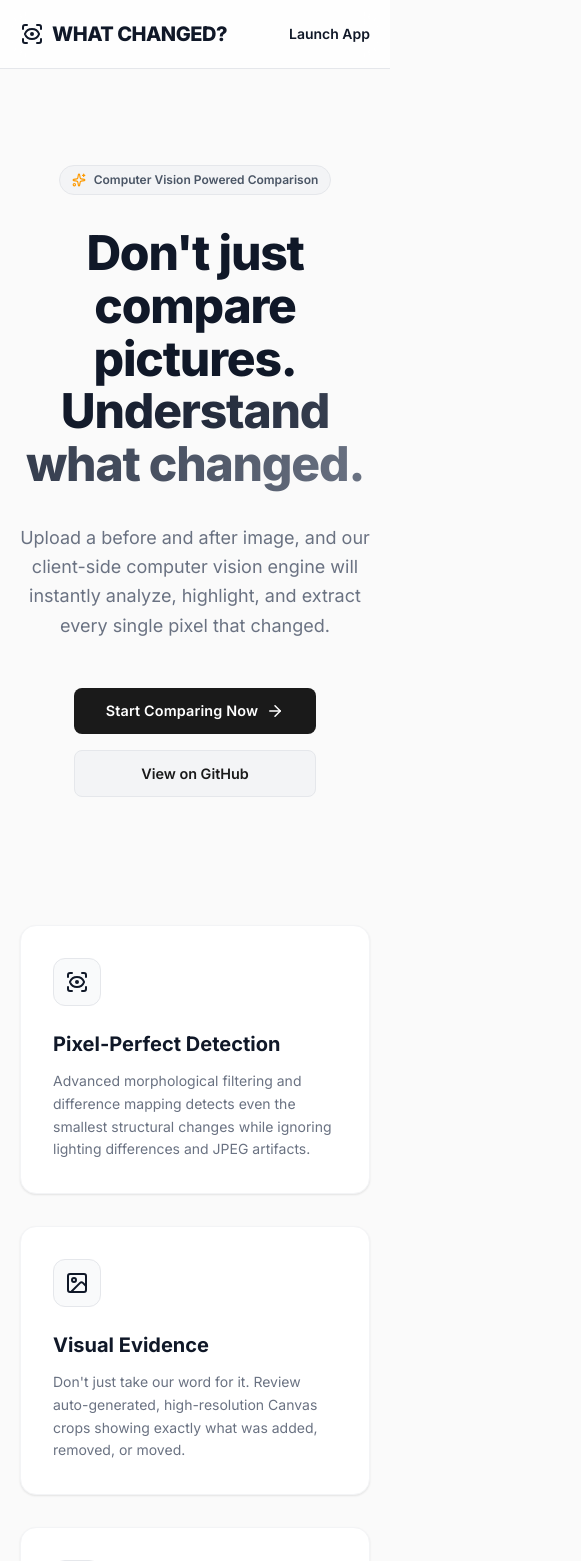
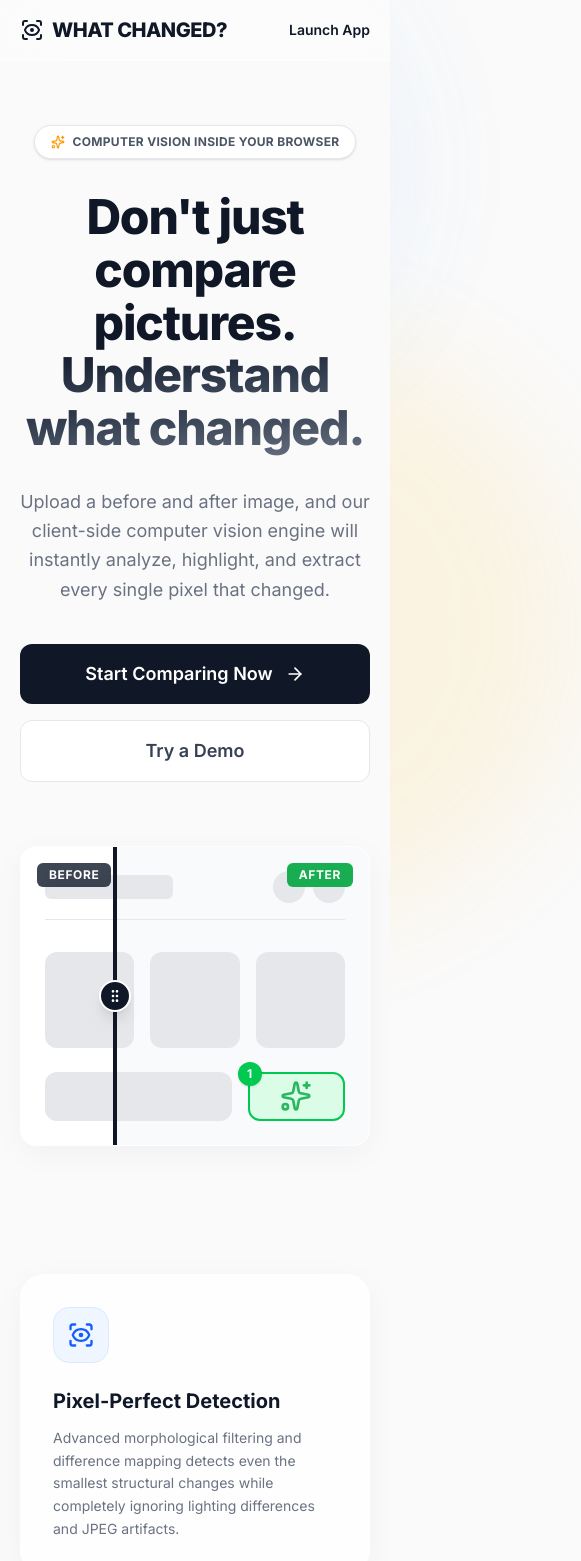
Before and after one commit to ankitadotdev/githubcopilot-devday, a React (Vite) app: page / in a window 390 px wide. Shown: the top 1561 px of the page, 581 px wide, since content can reach past the window. Built offline with nearby package versions, Linux system fonts and the light colour scheme.

Commit message:
feat: revamp landing page with interactive CSS mockup and glassmorphism

```diff
--- a/src/components/LandingPage.tsx
+++ b/src/components/LandingPage.tsx
@@ -1,16 +1,124 @@
-
-import { ArrowRight, Image as ImageIcon, Sparkles, ScanEye, Zap } from "lucide-react";
+import React, { useState, useEffect } from "react";
+import { ArrowRight, Image as ImageIcon, Sparkles, ScanEye, Zap, GripVertical } from "lucide-react";
 
 interface LandingPageProps {
   onStart: () => void;
 }
 
+// Interactive CSS-based Mockup of the Comparison Slider
+function HeroInteractiveMockup() {
+  const [sliderPosition, setSliderPosition] = useState(50);
+  const [isHovered, setIsHovered] = useState(false);
+
+  // Auto-play the slider slightly to draw attention if not hovered
+  useEffect(() => {
+    if (isHovered) return;
+    const interval = setInterval(() => {
+      setSliderPosition((prev) => {
+        const time = Date.now() / 1500; // Speed
+        return 50 + Math.sin(time) * 30; // Oscillate between 20% and 80%
+      });
+    }, 50);
+    return () => clearInterval(interval);
+  }, [isHovered]);
+
+  return (
+    <div
+      className="relative w-full max-w-3xl mx-auto h-[300px] md:h-[400px] rounded-2xl overflow-hidden glass-panel border border-white/60 shadow-2xl animate-float cursor-ew-resize"
+      onMouseEnter={() => setIsHovered(true)}
+      onMouseLeave={() => setIsHovered(false)}
+      onMouseMove={(e) => {
+        if (!isHovered) return;
+        const rect = e.currentTarget.getBoundingClientRect();
+        const x = Math.max(0, Math.min(100, ((e.clientX - rect.left) / rect.width) * 100));
+        setSliderPosition(x);
+      }}
+    >
+      {/* Background (After State) */}
+      <div className="absolute inset-0 bg-gray-50 p-6 flex flex-col gap-4">
+        {/* Fake Dashboard UI */}
+        <div className="flex justify-between items-center mb-4 border-b border-gray-200 pb-4">
+          <div className="w-32 h-6 bg-gray-200 rounded-md"></div>
+          <div className="flex gap-2">
+            <div className="w-8 h-8 bg-gray-200 rounded-full"></div>
+            <div className="w-8 h-8 bg-gray-200 rounded-full"></div>
+          </div>
+        </div>
+        <div className="grid grid-cols-3 gap-4">
+          <div className="h-24 bg-gray-200 rounded-xl"></div>
+          <div className="h-24 bg-gray-200 rounded-xl"></div>
+          <div className="h-24 bg-gray-200 rounded-xl"></div>
+        </div>
+        <div className="flex-1 flex gap-4 mt-2">
+          <div className="flex-[2] bg-gray-200 rounded-xl h-full"></div>
+
+          {/* THE CHANGE: Added item highlighted with a semantic marker */}
+          <div className="flex-1 bg-green-100 rounded-xl h-full border-2 border-green-500 relative flex items-center justify-center">
+             <div className="absolute -top-3 -left-3 w-6 h-6 rounded-full bg-green-500 text-white text-xs font-bold flex items-center justify-center shadow-sm z-20">1</div>
+             <Sparkles className="text-green-600 animate-pulse-slow" size={32} />
+          </div>
+        </div>
+      </div>
+
+      {/* Foreground (Before State) - Clipped */}
+      <div
+        className="absolute inset-0 bg-white p-6 flex flex-col gap-4 overflow-hidden border-r-2 border-white"
+        style={{ width: `${sliderPosition}%` }}
+      >
+        <div className="min-w-[700px] h-full flex flex-col gap-4">
+          <div className="flex justify-between items-center mb-4 border-b border-gray-200 pb-4">
+            <div className="w-32 h-6 bg-gray-200 rounded-md"></div>
+            <div className="flex gap-2">
+              <div className="w-8 h-8 bg-gray-200 rounded-full"></div>
+              <div className="w-8 h-8 bg-gray-200 rounded-full"></div>
+            </div>
+          </div>
+          <div className="grid grid-cols-3 gap-4">
+            <div className="h-24 bg-gray-200 rounded-xl"></div>
+            <div className="h-24 bg-gray-200 rounded-xl"></div>
+            <div className="h-24 bg-gray-200 rounded-xl"></div>
+          </div>
+          <div className="flex-1 flex gap-4 mt-2">
+            <div className="flex-[2] bg-gray-200 rounded-xl h-full"></div>
+
+            {/* THE MISSING CHANGE: Empty space where the new item will be */}
+            <div className="flex-1 border-2 border-dashed border-gray-200 rounded-xl h-full"></div>
+          </div>
+        </div>
+      </div>
+
+      {/* Slider Handle */}
+      <div
+        className="absolute top-0 bottom-0 w-1 bg-gray-900 z-30 transition-none pointer-events-none"
+        style={{ left: `calc(${sliderPosition}% - 2px)` }}
+      >
+        <div className="absolute top-1/2 left-1/2 -translate-x-1/2 -translate-y-1/2 w-8 h-8 bg-gray-900 rounded-full flex items-center justify-center shadow-lg border-2 border-white">
+          <GripVertical size={16} className="text-white" />
+        </div>
+      </div>
+
+      {/* Labels */}
+      <div className="absolute top-4 left-4 bg-gray-900/80 text-white px-3 py-1 rounded-md text-xs font-bold uppercase tracking-wider backdrop-blur-sm z-40 pointer-events-none">
+        Before
+      </div>
+      <div className="absolute top-4 right-4 bg-green-600/90 text-white px-3 py-1 rounded-md text-xs font-bold uppercase tracking-wider backdrop-blur-sm z-40 pointer-events-none">
+        After
+      </div>
+    </div>
+  );
+}
+
 export function LandingPage({ onStart }: LandingPageProps) {
   return (
-    <div className="min-h-screen flex flex-col bg-[#fafafa]">
+    <div className="min-h-screen flex flex-col bg-[#fafafa] overflow-hidden">
+      {/* Dynamic Background */}
+      <div className="absolute inset-0 bg-[radial-gradient(ellipse_at_top,_var(--tw-gradient-stops))] from-gray-200/50 via-[#fafafa] to-[#fafafa] -z-10"></div>
+      <div className="absolute top-[-10%] right-[-5%] w-[500px] h-[500px] bg-blue-400/10 rounded-full blur-3xl -z-10 animate-pulse-slow"></div>
+      <div className="absolute bottom-[-10%] left-[-5%] w-[600px] h-[600px] bg-amber-400/10 rounded-full blur-3xl -z-10 animate-pulse-slow" style={{ animationDelay: "2s" }}></div>
+
       {/* Header */}
-      <header className="border-b border-gray-200 bg-white/80 backdrop-blur-md sticky top-0 z-50">
-        <div className="max-w-5xl mx-auto px-5 py-5 flex items-center justify-between">
+      <header className="border-b border-white/40 bg-white/40 backdrop-blur-xl sticky top-0 z-50">
+        <div className="max-w-6xl mx-auto px-5 py-4 flex items-center justify-between">
           <div className="flex items-center gap-2">
             <ScanEye size={24} className="text-gray-900" />
             <span className="text-xl font-extrabold text-gray-900 tracking-tight">
@@ -27,70 +135,80 @@ export function LandingPage({ onStart }: LandingPageProps) {
       </header>
 
       {/* Hero Section */}
-      <main className="flex-1 flex flex-col items-center text-center px-5 pt-24 pb-16">
-        <div className="inline-flex items-center gap-2 px-3 py-1.5 rounded-full bg-gray-100 text-xs font-semibold text-gray-600 mb-8 border border-gray-200">
-          <Sparkles size={14} className="text-amber-500" />
-          <span>Computer Vision Powered Comparison</span>
+      <main className="flex-1 flex flex-col items-center text-center px-5 pt-16 md:pt-24 pb-20">
+
+        {/* Animated Badge */}
+        <div className="opacity-0 animate-fade-in-up" style={{ animationDelay: "0.1s" }}>
+          <div className="inline-flex items-center gap-2 px-4 py-2 rounded-full bg-white border border-gray-200 shadow-sm text-xs font-bold tracking-wide text-gray-600 mb-8 uppercase">
+            <Sparkles size={14} className="text-amber-500" />
+            <span>Computer Vision inside your browser</span>
+          </div>
         </div>
 
-        <h1 className="text-5xl md:text-7xl font-extrabold text-gray-900 tracking-tight max-w-4xl leading-[1.1]">
+        {/* Headline */}
+        <h1 className="opacity-0 animate-fade-in-up text-5xl md:text-7xl font-extrabold text-gray-900 tracking-tight max-w-4xl leading-[1.1]" style={{ animationDelay: "0.2s" }}>
           Don't just compare pictures.<br />
-          <span className="text-transparent bg-clip-text bg-gradient-to-r from-gray-900 to-gray-500">
+          <span className="text-gradient">
             Understand what changed.
           </span>
         </h1>
 
-        <p className="mt-8 text-lg md:text-xl text-gray-500 max-w-2xl leading-relaxed">
+        {/* Subheadline */}
+        <p className="opacity-0 animate-fade-in-up mt-8 text-lg md:text-xl text-gray-500 max-w-2xl leading-relaxed" style={{ animationDelay: "0.3s" }}>
           Upload a before and after image, and our client-side computer vision engine will instantly analyze, highlight, and extract every single pixel that changed.
         </p>
 
-        <div className="mt-12 flex flex-col sm:flex-row items-center gap-4">
+        {/* CTA Buttons */}
+        <div className="opacity-0 animate-fade-in-up mt-10 flex flex-col sm:flex-row items-center gap-4 w-full sm:w-auto z-10" style={{ animationDelay: "0.4s" }}>
           <button
             onClick={onStart}
-            className="button-primary flex items-center gap-2 text-base px-8 py-4 w-full sm:w-auto"
+            className="bg-gray-900 text-white font-semibold rounded-xl px-8 py-4 w-full sm:w-auto text-lg transition-all hover:bg-gray-800 hover:shadow-xl hover:-translate-y-0.5 active:translate-y-0 flex items-center justify-center gap-3"
           >
             Start Comparing Now
-            <ArrowRight size={18} />
+            <ArrowRight size={20} />
           </button>
-          <a
-            href="https://github.com/ankitadotdev/githubcopilot-devday"
-            target="_blank"
-            rel="noopener noreferrer"
-            className="button-secondary flex items-center justify-center gap-2 text-base px-8 py-4 w-full sm:w-auto"
+          <button
+            onClick={onStart}
+            className="bg-white text-gray-700 font-semibold rounded-xl px-8 py-4 w-full sm:w-auto text-lg border border-gray-200 transition-all hover:bg-gray-50 hover:shadow-md flex items-center justify-center gap-3"
           >
-            View on GitHub
-          </a>
+            Try a Demo
+          </button>
+        </div>
+
+        {/* Interactive Mockup */}
+        <div className="opacity-0 animate-fade-in-up w-full mt-16 md:mt-24 perspective-1000" style={{ animationDelay: "0.5s" }}>
+          <HeroInteractiveMockup />
         </div>
 
         {/* Feature Grid */}
-        <div className="mt-32 grid grid-cols-1 md:grid-cols-3 gap-8 max-w-5xl w-full text-left">
-          <div className="bg-white p-8 rounded-2xl border border-gray-100 card-shadow">
-            <div className="w-12 h-12 bg-gray-50 rounded-xl flex items-center justify-center mb-6 border border-gray-200">
-              <ScanEye size={24} className="text-gray-900" />
+        <div className="opacity-0 animate-fade-in-up mt-32 grid grid-cols-1 md:grid-cols-3 gap-6 max-w-6xl w-full text-left" style={{ animationDelay: "0.6s" }}>
+          <div className="glass-panel p-8 rounded-3xl hover:-translate-y-1 transition-transform duration-300">
+            <div className="w-14 h-14 bg-blue-50 rounded-2xl flex items-center justify-center mb-6 border border-blue-100">
+              <ScanEye size={28} className="text-blue-600" />
             </div>
             <h3 className="text-xl font-bold text-gray-900 mb-3">Pixel-Perfect Detection</h3>
             <p className="text-gray-500 leading-relaxed text-sm">
-              Advanced morphological filtering and difference mapping detects even the smallest structural changes while ignoring lighting differences and JPEG artifacts.
+              Advanced morphological filtering and difference mapping detects even the smallest structural changes while completely ignoring lighting differences and JPEG artifacts.
             </p>
           </div>
 
-          <div className="bg-white p-8 rounded-2xl border border-gray-100 card-shadow">
-            <div className="w-12 h-12 bg-gray-50 rounded-xl flex items-center justify-center mb-6 border border-gray-200">
-              <ImageIcon size={24} className="text-gray-900" />
+          <div className="glass-panel p-8 rounded-3xl hover:-translate-y-1 transition-transform duration-300">
+            <div className="w-14 h-14 bg-amber-50 rounded-2xl flex items-center justify-center mb-6 border border-amber-100">
+              <ImageIcon size={28} className="text-amber-600" />
             </div>
-            <h3 className="text-xl font-bold text-gray-900 mb-3">Visual Evidence</h3>
+            <h3 className="text-xl font-bold text-gray-900 mb-3">Visual Evidence Crops</h3>
             <p className="text-gray-500 leading-relaxed text-sm">
-              Don't just take our word for it. Review auto-generated, high-resolution Canvas crops showing exactly what was added, removed, or moved.
+              Don't just take our word for it. Review auto-generated, high-resolution Canvas crops showing a direct side-by-side view of exactly what was added, removed, or moved.
             </p>
           </div>
 
-          <div className="bg-white p-8 rounded-2xl border border-gray-100 card-shadow">
-            <div className="w-12 h-12 bg-gray-50 rounded-xl flex items-center justify-center mb-6 border border-gray-200">
-              <Zap size={24} className="text-gray-900" />
+          <div className="glass-panel p-8 rounded-3xl hover:-translate-y-1 transition-transform duration-300">
+            <div className="w-14 h-14 bg-green-50 rounded-2xl flex items-center justify-center mb-6 border border-green-100">
+              <Zap size={28} className="text-green-600" />
             </div>
-            <h3 className="text-xl font-bold text-gray-900 mb-3">100% Client-Side</h3>
+            <h3 className="text-xl font-bold text-gray-900 mb-3">100% Client-Side Privacy</h3>
             <p className="text-gray-500 leading-relaxed text-sm">
-              Your images never leave your browser. All analysis, blurring, thresholding, and comparison happens locally on your machine for ultimate privacy.
+              Your sensitive images never leave your browser. All analysis, blurring, thresholding, and comparison happens locally on your machine for ultimate security and speed.
             </p>
           </div>
         </div>
--- a/src/index.css
+++ b/src/index.css
@@ -1,354 +1,167 @@
 @import "tailwindcss";
 
-* {
-  box-sizing: border-box;
+@theme {
+  --font-sans: "Inter", system-ui, sans-serif;
+
+  /* Semantic colors for changes */
+  --color-removed: #dc2626;
+  --color-added: #16a34a;
+  --color-moved: #d97706;
+  --color-modified: #2563eb;
+  --color-uncertain: #6b7280;
+
+  --animate-fade-in-up: fade-in-up 0.8s cubic-bezier(0.16, 1, 0.3, 1) forwards;
+  --animate-float: float 6s ease-in-out infinite;
+  --animate-pulse-slow: pulse-slow 4s ease-in-out infinite;
 }
 
-html {
-  scroll-behavior: smooth;
+@layer base {
+  body {
+    @apply antialiased text-gray-900 bg-[#fafafa];
+  }
 }
 
-body {
-  margin: 0;
-  background: #fafafa;
-  color: #1a1a1a;
-  -webkit-font-smoothing: antialiased;
-  -moz-osx-font-smoothing: grayscale;
-  font-family: 'Inter', -apple-system, BlinkMacSystemFont, 'Segoe UI', 'Roboto',
-    'Helvetica Neue', Arial, sans-serif;
+@layer utilities {
+  .card-shadow {
+    box-shadow: 0 4px 20px -2px rgba(0, 0, 0, 0.05),
+                0 0 3px rgba(0,0,0,0.02);
   }
 
-#root {
-  min-height: 100vh;
-  display: flex;
-  flex-direction: column;
+  .glass-panel {
+    @apply bg-white/70 backdrop-blur-xl border border-white/40 shadow-[0_8px_32px_rgba(0,0,0,0.04)];
   }
 
-/* ──── Buttons ──── */
-.button-primary {
-  background-color: #1a1a1a;
-  color: white;
-  font-weight: 600;
-  padding: 0.75rem 2rem;
-  border-radius: 8px;
-  transition: all 0.15s ease;
-  border: none;
-  cursor: pointer;
-  font-size: 0.9rem;
-  letter-spacing: 0.01em;
+  .text-gradient {
+    @apply text-transparent bg-clip-text bg-gradient-to-br from-gray-900 via-gray-700 to-gray-500;
+  }
 }
 
-.button-primary:hover:not(:disabled) {
-  background-color: #000;
-  transform: translateY(-1px);
-  box-shadow: 0 4px 12px rgba(0, 0, 0, 0.15);
-}
-
-.button-primary:disabled {
-  background-color: #d1d5db;
-  color: #9ca3af;
-  cursor: not-allowed;
+@layer components {
+  /* Buttons */
+  .button-primary {
+    @apply bg-gray-900 text-white font-semibold rounded-lg px-5 py-2.5 transition-all
+           hover:bg-gray-800 active:scale-[0.98] shadow-sm hover:shadow-md
+           disabled:opacity-50 disabled:cursor-not-allowed disabled:active:scale-100;
   }
 
   .button-secondary {
-  background-color: #f3f4f6;
-  color: #1a1a1a;
-  font-weight: 600;
-  padding: 0.75rem 2rem;
-  border-radius: 8px;
-  transition: all 0.15s ease;
-  border: 1px solid #e5e7eb;
-  cursor: pointer;
-  font-size: 0.9rem;
-}
-
-.button-secondary:hover:not(:disabled) {
-  background-color: #e5e7eb;
-  border-color: #d1d5db;
-  transform: translateY(-1px);
-  box-shadow: 0 2px 8px rgba(0, 0, 0, 0.06);
-}
-
-.button-secondary:disabled {
-  opacity: 0.5;
-  cursor: not-allowed;
+    @apply bg-white text-gray-700 font-semibold rounded-lg px-5 py-2.5 border border-gray-200
+           transition-all hover:bg-gray-50 hover:border-gray-300 active:scale-[0.98]
+           disabled:opacity-50 disabled:cursor-not-allowed;
   }
 
   .button-sm {
-  background-color: #1a1a1a;
-  color: white;
-  font-weight: 500;
-  padding: 0.4rem 0.85rem;
-  border-radius: 6px;
-  transition: all 0.15s ease;
-  border: none;
-  cursor: pointer;
-  font-size: 0.8rem;
+    @apply px-3 py-1.5 text-xs rounded-md font-medium bg-gray-100 text-gray-600
+           hover:bg-gray-200 transition-colors;
   }
 
-.button-sm:hover:not(:disabled) {
-  background-color: #000;
+  /* File Dropzone */
+  .dropzone {
+    @apply border-2 border-dashed border-gray-200 rounded-xl bg-gray-50/50
+           flex flex-col items-center justify-center p-8 transition-all
+           hover:bg-gray-50 hover:border-gray-300 cursor-pointer;
+  }
+  .dropzone.active {
+    @apply border-gray-900 bg-gray-100;
   }
 
-.button-danger {
-  background-color: #dc2626;
-  color: white;
-  font-weight: 500;
-  padding: 0.4rem 0.85rem;
-  border-radius: 6px;
-  transition: all 0.15s ease;
-  border: none;
-  cursor: pointer;
-  font-size: 0.8rem;
+  /* Semantic Backgrounds (Soft) */
+  .semantic-bg-removed { @apply bg-red-50 text-red-700 border-red-100; }
+  .semantic-bg-added { @apply bg-green-50 text-green-700 border-green-100; }
+  .semantic-bg-moved { @apply bg-amber-50 text-amber-700 border-amber-100; }
+  .semantic-bg-modified { @apply bg-blue-50 text-blue-700 border-blue-100; }
+  .semantic-bg-uncertain { @apply bg-gray-100 text-gray-700 border-gray-200; }
+
+  /* Semantic Colors (Text) */
+  .semantic-color-removed { @apply text-red-600; }
+  .semantic-color-added { @apply text-green-600; }
+  .semantic-color-moved { @apply text-amber-600; }
+  .semantic-color-modified { @apply text-blue-600; }
+  .semantic-color-uncertain { @apply text-gray-500; }
+
+  /* Mode Toggle */
+  .mode-toggle {
+    @apply flex items-center bg-gray-100 p-1 rounded-lg border border-gray-200/60;
+  }
+  .mode-toggle-btn {
+    @apply px-4 py-1.5 text-sm font-semibold rounded-md text-gray-500 transition-all;
+  }
+  .mode-toggle-btn.active {
+    @apply bg-white text-gray-900 shadow-sm;
   }
 
-.button-danger:hover:not(:disabled) {
-  background-color: #b91c1c;
+  /* Comparison Slider specific */
+  .slider-handle {
+    @apply absolute top-0 bottom-0 w-0.5 bg-white cursor-ew-resize z-20;
+    box-shadow: 0 0 10px rgba(0,0,0,0.3);
+  }
+  .slider-grip {
+    @apply absolute top-1/2 left-1/2 -translate-x-1/2 -translate-y-1/2
+           w-8 h-8 bg-white rounded-full flex items-center justify-center
+           shadow-md border border-gray-200 transition-transform;
+  }
+  .slider-handle:hover .slider-grip,
+  .comparison-slider:active .slider-grip {
+    @apply scale-110;
   }
 
-/* ──── Borders & Shadows ──── */
-.subtle-border {
-  border-color: #e5e7eb;
+  /* Region Markers */
+  .region-marker {
+    @apply absolute border-2 pointer-events-auto cursor-pointer transition-all duration-200 z-10;
+  }
+  .region-marker:hover {
+    @apply bg-black/10 z-20;
+  }
+  .region-number {
+    @apply absolute -top-3 -left-3 w-6 h-6 rounded-full text-white text-xs font-bold
+           flex items-center justify-center shadow-sm z-20;
   }
 
-.card-shadow {
-  box-shadow: 0 1px 3px rgba(0, 0, 0, 0.04), 0 1px 2px rgba(0, 0, 0, 0.06);
+  /* Difference Canvas */
+  .difference-canvas {
+    @apply w-full h-auto block rounded-lg;
+    image-rendering: pixelated;
   }
 
-/* ──── Upload ──── */
-.upload-area-border {
-  border: 2px dashed #d1d5db;
-  border-radius: 12px;
-  transition: all 0.2s ease;
+  /* Evidence Overlay */
+  .evidence-overlay {
+    @apply fixed inset-0 z-50 bg-gray-900/40 backdrop-blur-sm flex items-end sm:items-center justify-center p-0 sm:p-4;
+    animation: fadeIn 0.2s ease-out;
+  }
+  .evidence-modal {
+    @apply bg-white w-full sm:w-[600px] sm:rounded-2xl rounded-t-2xl shadow-2xl overflow-hidden flex flex-col max-h-[90vh];
+    animation: slideUp 0.3s cubic-bezier(0.16, 1, 0.3, 1);
+  }
 }
 
-.upload-area-border:hover {
-  border-color: #9ca3af;
-  background-color: #f9fafb;
+/* Custom Keyframes */
+@keyframes fade-in-up {
+  from {
+    opacity: 0;
+    transform: translateY(20px);
+  }
+  to {
+    opacity: 1;
+    transform: translateY(0);
+  }
 }
 
-.upload-area-border.drag-active {
-  border-color: #1a1a1a;
-  background-color: #f5f5f5;
+@keyframes float {
+  0%, 100% { transform: translateY(0); }
+  50% { transform: translateY(-10px); }
 }
 
-.image-card {
-  border: 1px solid #e5e7eb;
-  border-radius: 12px;
-  overflow: hidden;
-  background: white;
+@keyframes pulse-slow {
+  0%, 100% { opacity: 1; }
+  50% { opacity: 0.8; }
 }
 
-/* ──── Semantic Colors ──── */
-.semantic-color-removed { color: #dc2626; }
-.semantic-color-added   { color: #16a34a; }
-.semantic-color-moved   { color: #d97706; }
-.semantic-color-modified { color: #2563eb; }
-.semantic-color-uncertain { color: #6b7280; }
-
-.semantic-bg-removed {
-  background-color: rgba(220, 38, 38, 0.06);
-  border-color: rgba(220, 38, 38, 0.18);
+@keyframes fadeIn {
+  from { opacity: 0; }
+  to { opacity: 1; }
 }
 
-.semantic-bg-added {
-  background-color: rgba(22, 163, 74, 0.06);
-  border-color: rgba(22, 163, 74, 0.18);
+@keyframes slideUp {
+  from { transform: translateY(100%); opacity: 0; }
+  to { transform: translateY(0); opacity: 1; }
 }
-
-.semantic-bg-moved {
-  background-color: rgba(217, 119, 6, 0.06);
-  border-color: rgba(217, 119, 6, 0.18);
-}
-
-.semantic-bg-modified {
-  background-color: rgba(37, 99, 235, 0.06);
-  border-color: rgba(37, 99, 235, 0.18);
-}
-
-.semantic-bg-uncertain {
-  background-color: rgba(107, 114, 128, 0.06);
-  border-color: rgba(107, 114, 128, 0.18);
-}
-
-/* Bounding box border colors */
-.region-border-removed  { border-color: #dc2626; }
-.region-border-added    { border-color: #16a34a; }
-.region-border-moved    { border-color: #d97706; }
-.region-border-modified { border-color: #2563eb; }
-.region-border-uncertain { border-color: #6b7280; }
-
-/* ──── Comparison mode toggle ──── */
-.mode-toggle {
-  display: inline-flex;
-  gap: 2px;
-  padding: 3px;
-  background: #f3f4f6;
-  border-radius: 10px;
-  border: 1px solid #e5e7eb;
-}
-
-.mode-toggle-btn {
-  padding: 0.5rem 1.25rem;
-  border-radius: 8px;
-  font-weight: 600;
-  font-size: 0.82rem;
-  border: none;
-  cursor: pointer;
-  transition: all 0.15s ease;
-  background: transparent;
-  color: #6b7280;
-}
-
-.mode-toggle-btn:hover {
-  color: #1a1a1a;
-}
-
-.mode-toggle-btn.active {
-  background: white;
-  color: #1a1a1a;
-  box-shadow: 0 1px 3px rgba(0, 0, 0, 0.08);
-}
-
-/* ──── Slider ──── */
-.comparison-slider {
-  position: relative;
-  overflow: hidden;
-  cursor: col-resize;
-  user-select: none;
-  -webkit-user-select: none;
-  touch-action: none;
-}
-
-.slider-handle {
-  position: absolute;
-  top: 0;
-  bottom: 0;
-  width: 3px;
-  background: white;
-  box-shadow: 0 0 8px rgba(0, 0, 0, 0.3);
-  transform: translateX(-50%);
-  z-index: 10;
-}
-
-.slider-grip {
-  position: absolute;
-  top: 50%;
-  left: 50%;
-  transform: translate(-50%, -50%);
-  width: 36px;
-  height: 36px;
-  background: white;
-  border-radius: 50%;
-  box-shadow: 0 2px 8px rgba(0, 0, 0, 0.15);
-  display: flex;
-  align-items: center;
-  justify-content: center;
-}
-
-/* ──── Evidence modal ──── */
-.evidence-overlay {
-  position: fixed;
-  inset: 0;
-  background: rgba(0, 0, 0, 0.5);
-  z-index: 50;
-  display: flex;
-  align-items: center;
-  justify-content: center;
-  padding: 1rem;
-  backdrop-filter: blur(2px);
-}
-
-.evidence-modal {
-  background: white;
-  border-radius: 16px;
-  width: 100%;
-  max-width: 640px;
-  max-height: 90vh;
-  overflow-y: auto;
-  box-shadow: 0 20px 60px rgba(0, 0, 0, 0.15);
-}
-
-/* ──── Region markers ──── */
-.region-marker {
-  position: absolute;
-  border-width: 2px;
-  border-style: solid;
-  border-radius: 3px;
-  cursor: pointer;
-  transition: opacity 0.15s ease, box-shadow 0.15s ease;
-}
-
-.region-marker:hover {
-  box-shadow: 0 0 0 2px rgba(0, 0, 0, 0.1);
-}
-
-.region-marker.selected {
-  box-shadow: 0 0 0 3px rgba(0, 0, 0, 0.2);
-}
-
-.region-number {
-  position: absolute;
-  top: -10px;
-  left: -10px;
-  width: 22px;
-  height: 22px;
-  border-radius: 50%;
-  display: flex;
-  align-items: center;
-  justify-content: center;
-  font-size: 0.65rem;
-  font-weight: 700;
-  color: white;
-  z-index: 1;
-  pointer-events: none;
-}
-
-/* ──── Difference mode ──── */
-.difference-canvas {
-  display: block;
-  width: 100%;
-  height: auto;
-  border-radius: 8px;
-}
-
-/* ──── Analysis progress stages ──── */
-.stage-item {
-  display: flex;
-  align-items: center;
-  gap: 0.75rem;
-  padding: 0.35rem 0;
-  font-size: 0.85rem;
-  transition: opacity 0.2s ease;
-}
-
-.stage-done {
-  color: #16a34a;
-}
-
-.stage-active {
-  color: #1a1a1a;
-  font-weight: 600;
-}
-
-.stage-pending {
-  color: #d1d5db;
-}
-
-/* ──── Responsive ──── */
-@media (max-width: 640px) {
-  .evidence-modal {
-    max-height: 95vh;
-    border-radius: 16px 16px 0 0;
-    position: fixed;
-    bottom: 0;
-    left: 0;
-    right: 0;
-    max-width: 100%;
-  }
-
-  .evidence-overlay {
-    align-items: flex-end;
-    padding: 0;
-  }
-}
```
Lines whose indentation alone changed are shown as unchanged.
